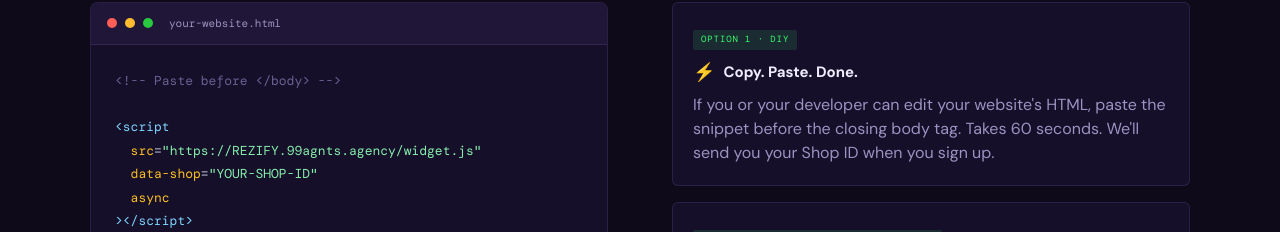
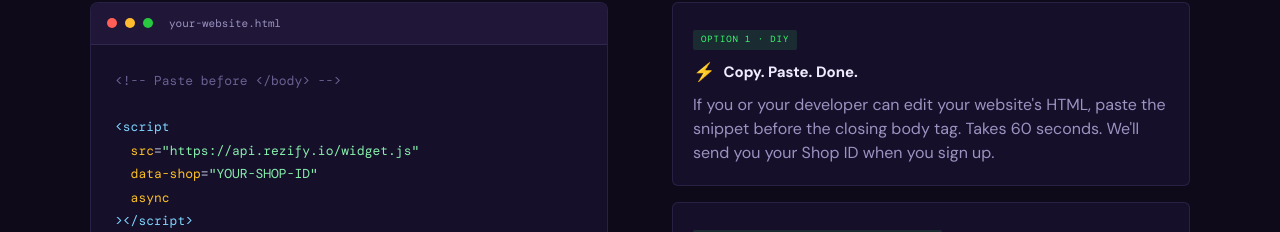
Before and after one commit to seanknightTYG/99inkready, a Next.js app: page / in a window 1280 px wide. Shown: the part 8154-8386 px from the top of the page. Built offline with nearby package versions, Linux system fonts and the light colour scheme.

Commit message:
QA prep: add robots.txt, fix all API/widget/embed URLs to rezify.io, update OpenGraph

```diff
--- a/public/widget.js
+++ b/public/widget.js
@@ -1,4 +1,4 @@
-"use strict";(()=>{(function(){let c="https://api.REZIFY.99agents.agency/api/v1",p=document.currentScript||(function(){let i=document.getElementsByTagName("script");return i[i.length-1]})(),l=p.getAttribute("data-shop")||p.getAttribute("data-tenant-id"),d=p.getAttribute("data-primary-color")||"#3b82f6";if(!l){console.error("Rezify.io Widget: Missing data-shop attribute");return}function b(){let i=localStorage.getItem("REZIFY_session");return i||(i="sid_"+Math.random().toString(36).substr(2,9)+Date.now().toString(36),localStorage.setItem("REZIFY_session",i)),i}let g=b(),e={isValid:!1,minimized:!1,draftsUsed:0,draftsRemaining:10,currentImage:null,currentDesignId:null,productType:"tshirt",prompt:"",loading:!1,gateOpen:!1},s=document.createElement("div");s.id="REZIFY-widget-root",s.style.position="fixed",s.style.bottom="20px",s.style.right="20px",s.style.zIndex="999999",document.body.appendChild(s);let t=s.attachShadow({mode:"open"});function r(){let i=`
+"use strict";(()=>{(function(){let c="https://api.rezify.io/api/v1",p=document.currentScript||(function(){let i=document.getElementsByTagName("script");return i[i.length-1]})(),l=p.getAttribute("data-shop")||p.getAttribute("data-tenant-id"),d=p.getAttribute("data-primary-color")||"#3b82f6";if(!l){console.error("Rezify.io Widget: Missing data-shop attribute");return}function b(){let i=localStorage.getItem("REZIFY_session");return i||(i="sid_"+Math.random().toString(36).substr(2,9)+Date.now().toString(36),localStorage.setItem("REZIFY_session",i)),i}let g=b(),e={isValid:!1,minimized:!1,draftsUsed:0,draftsRemaining:10,currentImage:null,currentDesignId:null,productType:"tshirt",prompt:"",loading:!1,gateOpen:!1},s=document.createElement("div");s.id="REZIFY-widget-root",s.style.position="fixed",s.style.bottom="20px",s.style.right="20px",s.style.zIndex="999999",document.body.appendChild(s);let t=s.attachShadow({mode:"open"});function r(){let i=`
       * { box-sizing: border-box; font-family: system-ui, -apple-system, sans-serif; }
       .widget-container { width: 360px; background: #fff; border-radius: 16px; box-shadow: 0 20px 60px rgba(0,0,0,0.15); overflow: hidden; border: 1px solid #e5e7eb; display: flex; flex-direction: column; transition: all 0.3s cubic-bezier(0.4, 0, 0.2, 1); transform-origin: bottom right;}
       .header { background: #18181b; color: #fff; padding: 18px 20px; font-weight: 700; border-bottom: 3px solid ${d}; display: flex; justify-content: space-between; align-items: center;}
@@ -31,7 +31,7 @@
           <div class="content">
             <div class="msg-box">
               This shop has not activated Rezify.io.<br/><br/>
-              <a href="https://99rezify.vercel.app" target="_blank" style="color:#b91c1c; font-weight:700;">Visit 99rezify.vercel.app to get started.</a>
+              <a href="https://rezify.io" target="_blank" style="color:#b91c1c; font-weight:700;">Visit rezify.io to get started.</a>
             </div>
           </div>
         </div>
--- a/src/app/dashboard/page.tsx
+++ b/src/app/dashboard/page.tsx
@@ -35,7 +35,7 @@
       });
       setActiveJob({ id: designId, status: 'queued' });
 
-      const source = new EventSource(`${process.env.NEXT_PUBLIC_API_URL || 'https://api.REZIFY.99agents.agency'}/api/v1/vault/unlock/${job_id}/stream`);
+      const source = new EventSource(`${process.env.NEXT_PUBLIC_API_URL || 'https://api.rezify.io'}/api/v1/vault/unlock/${job_id}/stream`);
       source.onmessage = (e) => {
         const data = JSON.parse(e.data);
         setActiveJob({ id: designId, status: data.status });
--- a/src/app/dashboard/settings/page.tsx
+++ b/src/app/dashboard/settings/page.tsx
@@ -4,7 +4,7 @@
 export default function SettingsPage() {
   const { userId } = useAuth();
 
-  const embedCode = `<script src="https://api.REZIFY.99agents.agency/widget.js" data-tenant-id="${userId || 'YOUR_SHOP_ID'}"></script>`;
+  const embedCode = `<script src="https://api.rezify.io/widget.js" data-tenant-id="${userId || 'YOUR_SHOP_ID'}"></script>`;
 
   return (
     <div className="max-w-3xl space-y-12">
--- a/src/app/layout.tsx
+++ b/src/app/layout.tsx
@@ -9,7 +9,7 @@
   openGraph: {
     title: 'Rezify.io — AI Design Tool for Print Shops',
     description: 'Free AI design widget for print shops. Stop fixing bad client files. Customers design on your site. You approve. One click to a 300 DPI print-ready file.',
-    url: 'https://REZIFY.99agnts.agency',
+    url: 'https://rezify.io',
     siteName: 'Rezify.io',
     type: 'website',
   },
--- a/src/components/EmbedSection.tsx
+++ b/src/components/EmbedSection.tsx
@@ -41,7 +41,7 @@
               <div className="code-body">
                 <span className="comment">{`<!-- Paste before </body> -->`}</span><br /><br />
                 <span className="tag-c">{`<script`}</span><br />
-                &nbsp;&nbsp;<span className="attr">src</span>=<span className="val">{`"https://REZIFY.99agnts.agency/widget.js"`}</span><br />
+                &nbsp;&nbsp;<span className="attr">src</span>=<span className="val">{`"https://api.rezify.io/widget.js"`}</span><br />
                 &nbsp;&nbsp;<span className="attr">data-shop</span>=<span className="val">{`"YOUR-SHOP-ID"`}</span><br />
                 &nbsp;&nbsp;<span className="attr">async</span><br />
                 <span className="tag-c">{`></script>`}</span>
--- a/src/lib/api.ts
+++ b/src/lib/api.ts
@@ -1,4 +1,4 @@
-const API_URL = process.env.NEXT_PUBLIC_API_URL || 'https://api.REZIFY.99agents.agency';
+const API_URL = process.env.NEXT_PUBLIC_API_URL || 'https://api.rezify.io';
 
 export async function fetchWithAuth(endpoint: string, token: string | null, options: RequestInit = {}) {
   const headers = new Headers(options.headers || {});
--- a/src/widget/widget.src.js
+++ b/src/widget/widget.src.js
@@ -1,5 +1,5 @@
 (function() {
-  const API_BASE = 'https://api.REZIFY.99agents.agency/api/v1';
+  const API_BASE = 'https://api.rezify.io/api/v1';
 
   const currentScript = document.currentScript || (function() {
     const scripts = document.getElementsByTagName('script');
@@ -85,7 +85,7 @@
           <div class="content">
             <div class="msg-box">
               This shop has not activated Rezify.io.<br/><br/>
-              <a href="https://99rezify.vercel.app" target="_blank" style="color:#b91c1c; font-weight:700;">Visit 99rezify.vercel.app to get started.</a>
+              <a href="https://rezify.io" target="_blank" style="color:#b91c1c; font-weight:700;">Visit rezify.io to get started.</a>
             </div>
           </div>
         </div>
```
Also changed, not shown: public/robots.txt (added).
